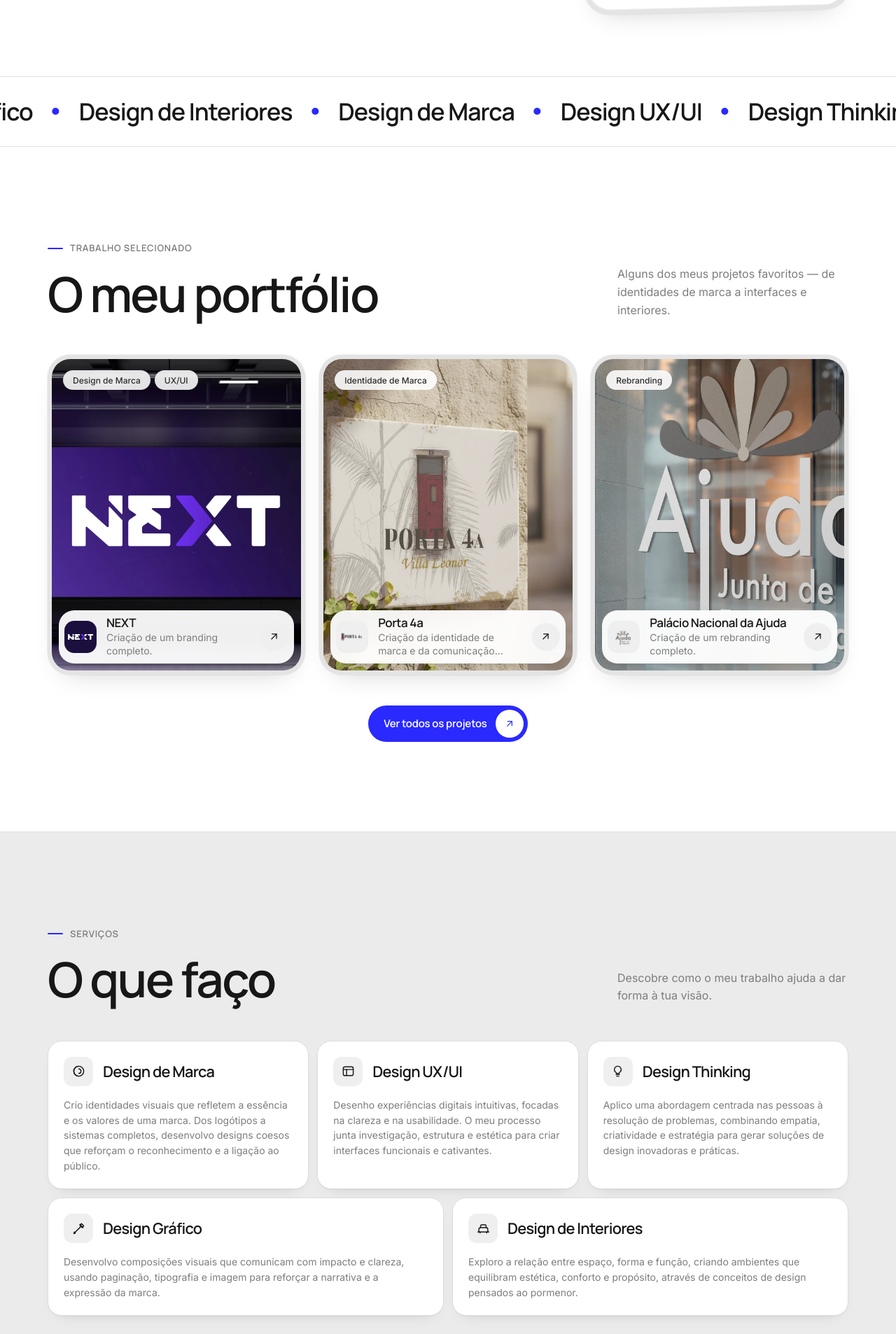
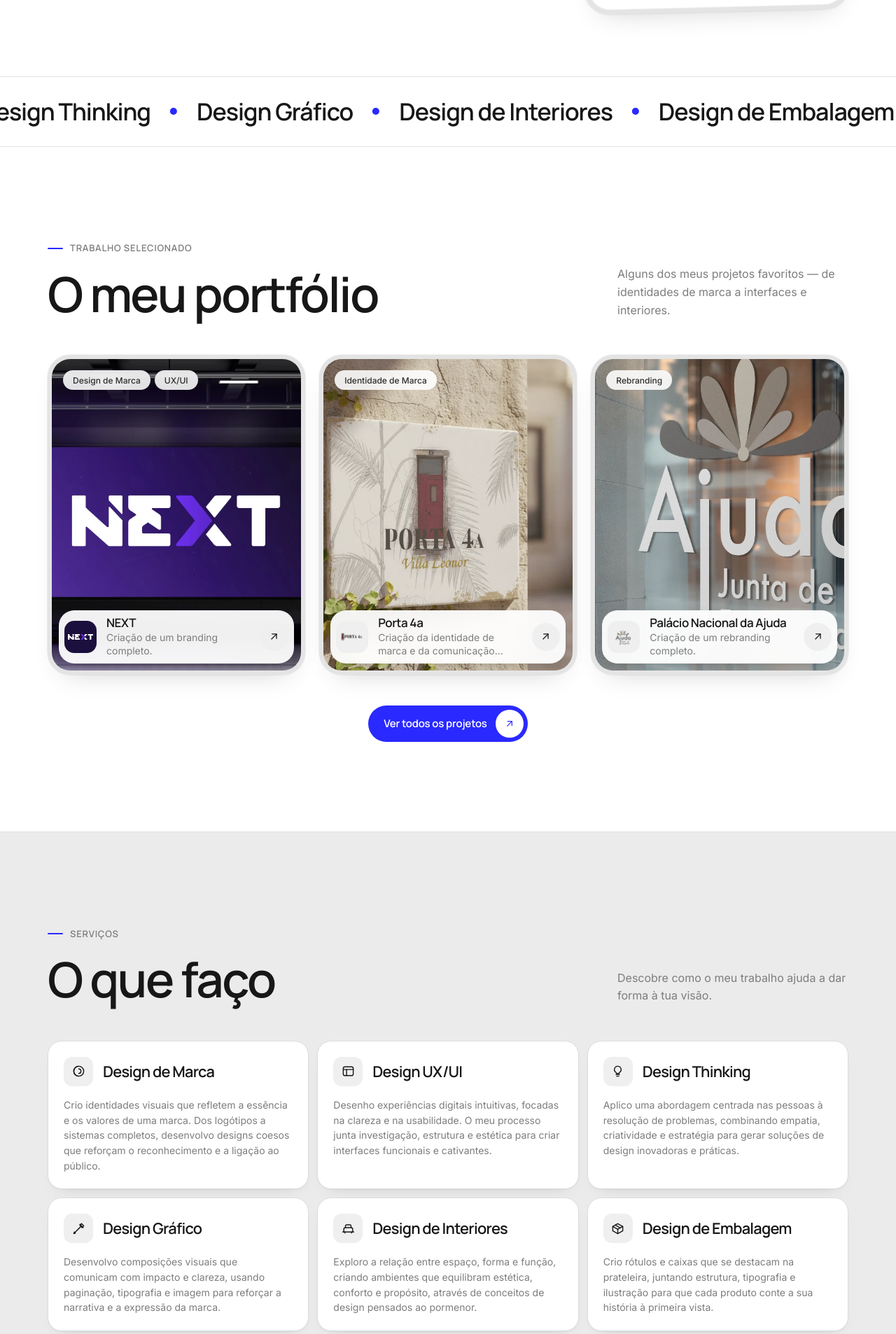
Before and after one commit to Skies333/dinis-cardoso, a plain HTML site: page index.html in a window 1280 px wide. Shown: the part 780-2686 px from the top of the page at 70% size. Drawn offline with Linux system fonts and the light colour scheme; animation ran at ten frames a second.

Commit message:
Serviços: adiciona Design de Embalagem
Co-Authored-By: Claude Opus 5.5 <noreply@anthropic.com>
Claude-Session: https://claude.ai/code/session_017ewHNcAXVDPRRYUgJkUYqb

```diff
--- a/assets/css/style.css
+++ b/assets/css/style.css
@@ -1146,3 +1146,7 @@ html{scrollbar-color:rgba(0,0,0,.16) #fff}
 .svc .num{display:none}
 .svc h3{padding-top:0;margin:0}
 .svc p{grid-column:1/-1;margin-top:16px}
+/* Services — 6 cards, 3 + 3 */
+.svc:nth-child(4),.svc:nth-child(5){grid-column:span 2}
+@media (max-width:1000px){.svc-grid .svc,.svc-grid .svc:nth-child(5){grid-column:span 1}}
+@media (max-width:700px){.svc-grid{grid-template-columns:1fr}}
--- a/index.html
+++ b/index.html
@@ -69,7 +69,7 @@
   </div>
 </section>
 
-<div class="marquee" aria-hidden="true"><div class="marquee-track"><span>Design de Marca</span><span>Design UX/UI</span><span>Design Thinking</span><span>Design Gráfico</span><span>Design de Interiores</span><span>Design de Marca</span><span>Design UX/UI</span><span>Design Thinking</span><span>Design Gráfico</span><span>Design de Interiores</span></div></div>
+<div class="marquee" aria-hidden="true"><div class="marquee-track"><span>Design de Marca</span><span>Design UX/UI</span><span>Design Thinking</span><span>Design Gráfico</span><span>Design de Interiores</span><span>Design de Embalagem</span><span>Design de Marca</span><span>Design UX/UI</span><span>Design Thinking</span><span>Design Gráfico</span><span>Design de Interiores</span><span>Design de Embalagem</span></div></div>
 
 <section class="section" id="work" aria-labelledby="work-title">
   <div class="wrap">
@@ -133,6 +133,7 @@
 <article class="svc rv" style="--d:0.14s"><span class="ic"><svg viewBox="0 0 24 24" fill="none" stroke="currentColor" stroke-width="1.8" stroke-linecap="round" stroke-linejoin="round" aria-hidden="true"><path d="M9 18h6"/><path d="M10 21h4"/><path d="M12 3a6 6 0 0 0-3.5 10.9c.6.5 1 1.2 1 2.1h5c0-.9.4-1.6 1-2.1A6 6 0 0 0 12 3Z"/></svg></span><h3>Design Thinking</h3><p>Aplico uma abordagem centrada nas pessoas à resolução de problemas, combinando empatia, criatividade e estratégia para gerar soluções de design inovadoras e práticas.</p></article>
 <article class="svc rv" style="--d:0.00s"><span class="ic"><svg viewBox="0 0 24 24" fill="none" stroke="currentColor" stroke-width="1.8" stroke-linecap="round" stroke-linejoin="round" aria-hidden="true"><path d="M4 20 15 9"/><path d="m14 4 6 6"/><path d="M17 3l4 4-3 3-4-4 3-3Z"/><path d="M3 21l3-1-2-2-1 3Z"/></svg></span><h3>Design Gráfico</h3><p>Desenvolvo composições visuais que comunicam com impacto e clareza, usando paginação, tipografia e imagem para reforçar a narrativa e a expressão da marca.</p></article>
 <article class="svc rv" style="--d:0.07s"><span class="ic"><svg viewBox="0 0 24 24" fill="none" stroke="currentColor" stroke-width="1.8" stroke-linecap="round" stroke-linejoin="round" aria-hidden="true"><path d="M4 18v-5a3 3 0 0 1 3-3h10a3 3 0 0 1 3 3v5"/><path d="M2 18h20"/><path d="M6 18v2"/><path d="M18 18v2"/><path d="M7 10V7a2 2 0 0 1 2-2h6a2 2 0 0 1 2 2v3"/></svg></span><h3>Design de Interiores</h3><p>Exploro a relação entre espaço, forma e função, criando ambientes que equilibram estética, conforto e propósito, através de conceitos de design pensados ao pormenor.</p></article>
+<article class="svc rv" style="--d:0.14s"><span class="ic"><svg viewBox="0 0 24 24" fill="none" stroke="currentColor" stroke-width="1.8" stroke-linecap="round" stroke-linejoin="round" aria-hidden="true"><path d="M21 8 12 3 3 8v8l9 5 9-5V8Z"/><path d="m3 8 9 5 9-5"/><path d="M12 13v8"/><path d="m7.5 5.5 9 5"/></svg></span><h3>Design de Embalagem</h3><p>Crio rótulos e caixas que se destacam na prateleira, juntando estrutura, tipografia e ilustração para que cada produto conte a sua história à primeira vista.</p></article>
     </div>
   </div>
 </section>
```
Also changed, not shown: en/index.html (+2 -1 lines).
